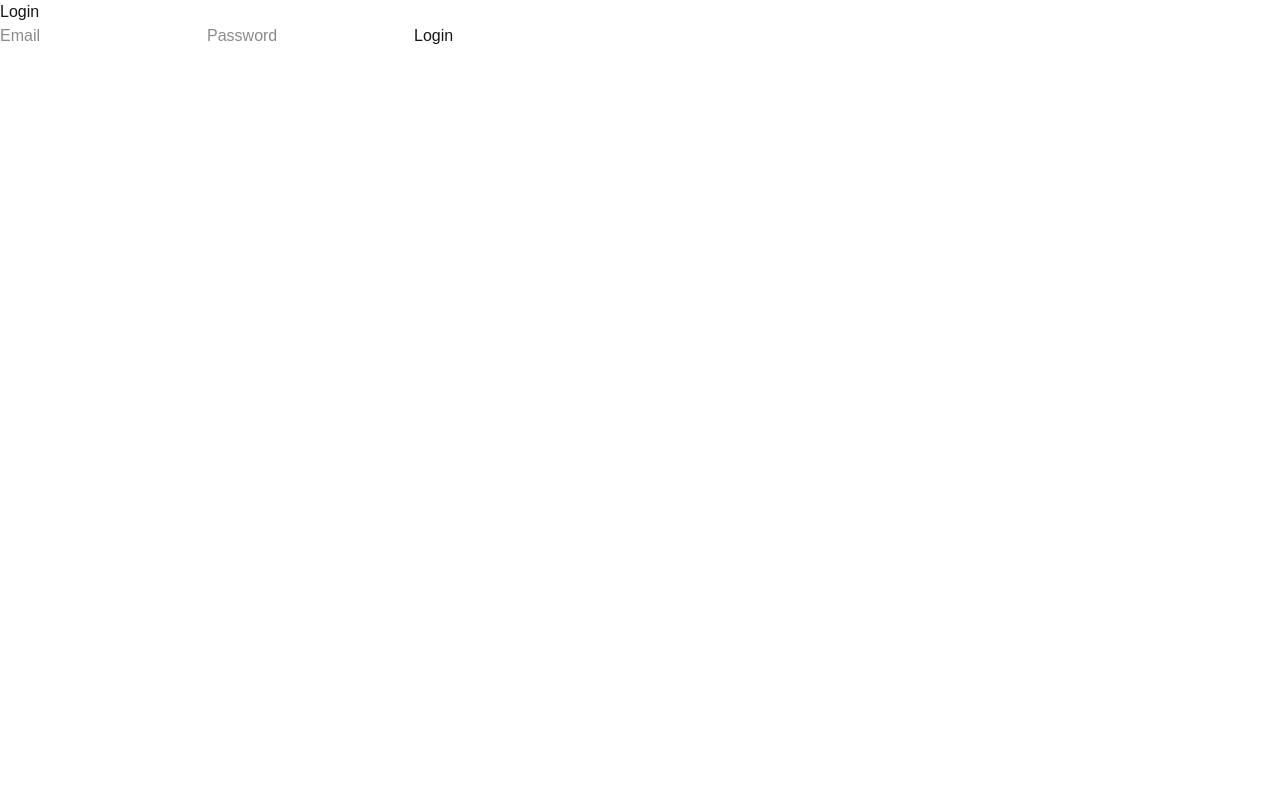
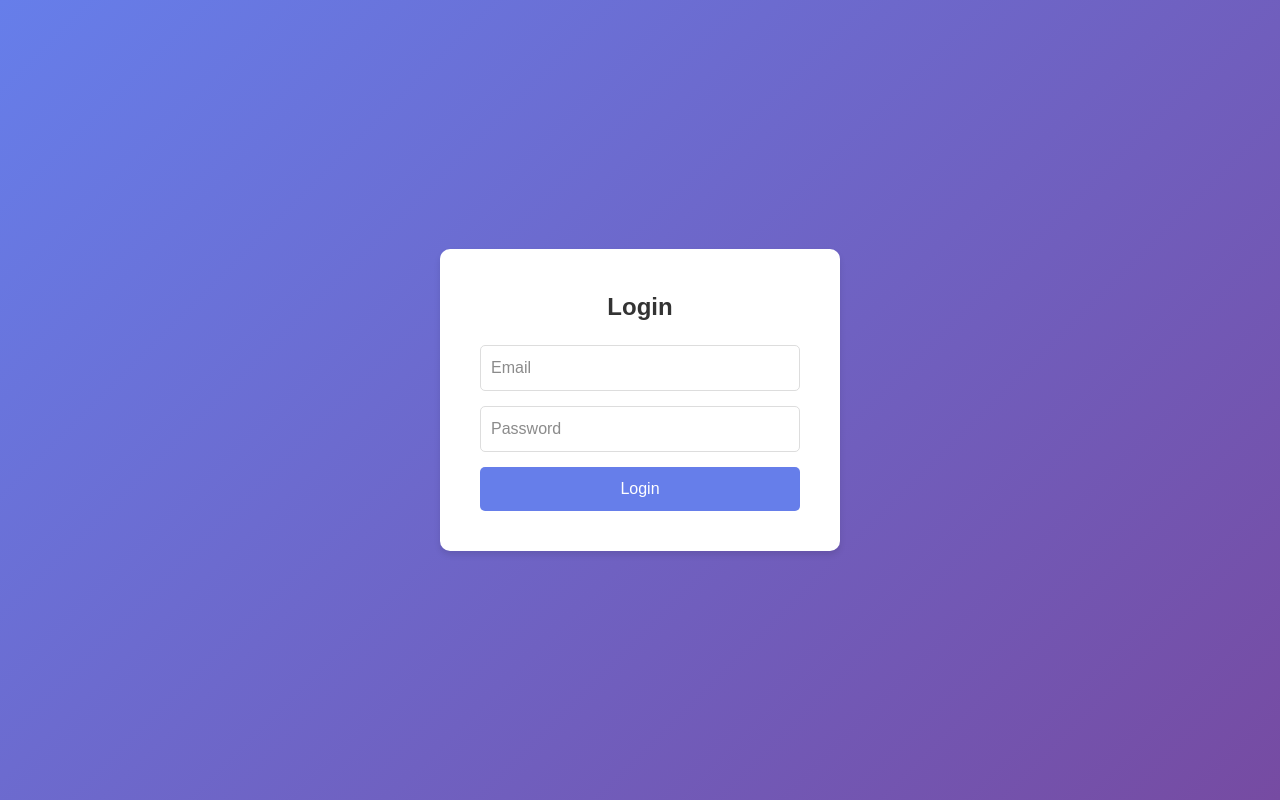
Before and after one commit to KavinduYohan/Product-Management-System-NextJS, a Next.js app: page /login in a window 1280 px wide. Built offline with nearby package versions, Linux system fonts and the light colour scheme.

Commit message:
Add react-toastify for login notifications

```diff
--- a/package.json
+++ b/package.json
@@ -14,6 +14,7 @@
     "next": "15.2.0",
     "react": "^19.0.0",
     "react-dom": "^19.0.0",
+    "react-toastify": "^11.0.5",
     "sqlite": "^5.1.1",
     "sqlite3": "^5.1.7"
   },
--- a/src/app/login/page.tsx
+++ b/src/app/login/page.tsx
@@ -2,6 +2,8 @@
 
 import React, { useState } from 'react';
 import { useRouter } from 'next/navigation';
+import { ToastContainer, toast } from 'react-toastify';
+import 'react-toastify/dist/ReactToastify.css';
 
 const Login = () => {
   const [email, setEmail] = useState('');
@@ -22,26 +24,33 @@ const Login = () => {
       if (res.ok) {
         const data = await res.json();
         localStorage.setItem('token', data.token); // Save the token
+        toast.success('Login successful! Redirecting...');
+        setTimeout(() => {
           router.push('/dashboard');
+        }, 2000);
       } else {
         const data = await res.json();
         setError(data.error || 'Login failed');
+        toast.error(data.error || 'Login failed');
       }
     } catch (err) {
       setError('An unexpected error occurred. Please try again.');
+      toast.error('An unexpected error occurred. Please try again.');
     }
   };
 
   return (
-    <div>
-      <h1>Login</h1>
-      <form onSubmit={handleLogin}>
+    <div style={styles.container}>
+      <div style={styles.card}>
+        <h1 style={styles.title}>Login</h1>
+        <form onSubmit={handleLogin} style={styles.form}>
           <input
             type="email"
             placeholder="Email"
             value={email}
             onChange={(e) => setEmail(e.target.value)}
             required
+            style={styles.input}
           />
           <input
             type="password"
@@ -49,12 +58,81 @@ const Login = () => {
             value={password}
             onChange={(e) => setPassword(e.target.value)}
             required
+            style={styles.input}
           />
-        <button type="submit">Login</button>
+          <button type="submit" style={styles.button}>Login</button>
         </form>
-      {error && <p style={{ color: 'red' }}>{error}</p>} {/* Display error message in red */}
+        {error && <p style={styles.error}>{error}</p>}
+      </div>
+      <ToastContainer
+        position="top-right"
+        autoClose={3000}
+        hideProgressBar={false}
+        newestOnTop={false}
+        closeOnClick
+        rtl={false}
+        pauseOnFocusLoss
+        draggable
+        pauseOnHover
+      />
     </div>
   );
 };
 
 export default Login;
+
+import { CSSProperties } from 'react';
+
+const styles: { [key: string]: CSSProperties } = {
+  container: {
+    display: 'flex',
+    justifyContent: 'center',
+    alignItems: 'center',
+    height: '100vh',
+    background: 'linear-gradient(135deg, #667eea 0%, #764ba2 100%)',
+    padding: '20px',
+  },
+  card: {
+    background: '#fff',
+    borderRadius: '10px',
+    boxShadow: '0 4px 6px rgba(0, 0, 0, 0.1)',
+    padding: '40px',
+    width: '100%',
+    maxWidth: '400px',
+    textAlign: 'center',
+  },
+  title: {
+    fontSize: '24px',
+    fontWeight: 'bold',
+    marginBottom: '20px',
+    color: '#333',
+  },
+  form: {
+    display: 'flex',
+    flexDirection: 'column' as 'column',
+  },
+  input: {
+    padding: '10px',
+    marginBottom: '15px',
+    borderRadius: '5px',
+    border: '1px solid #ddd',
+    fontSize: '16px',
+    outline: 'none',
+    transition: 'border-color 0.3s ease',
+  },
+  button: {
+    padding: '10px',
+    borderRadius: '5px',
+    border: 'none',
+    background: '#667eea',
+    color: '#fff',
+    fontSize: '16px',
+    cursor: 'pointer',
+    transition: 'background 0.3s ease',
+  },
+  error: {
+    color: 'red',
+    marginTop: '10px',
+    fontSize: '14px',
+  },
+};
```
Also changed, not shown: 1 other file (tests, documents, lock files or other folders). Lines whose indentation alone changed are shown as unchanged.
